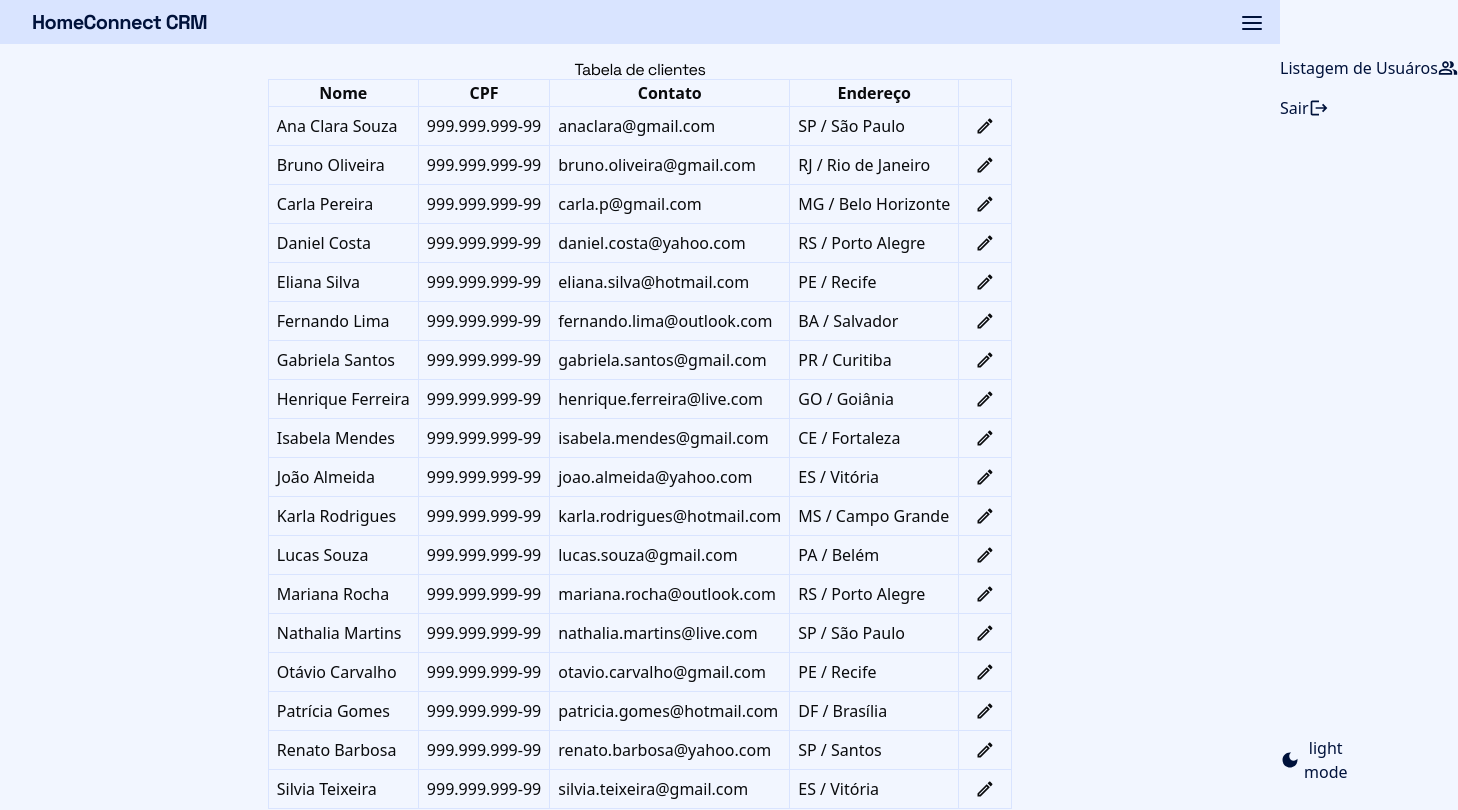
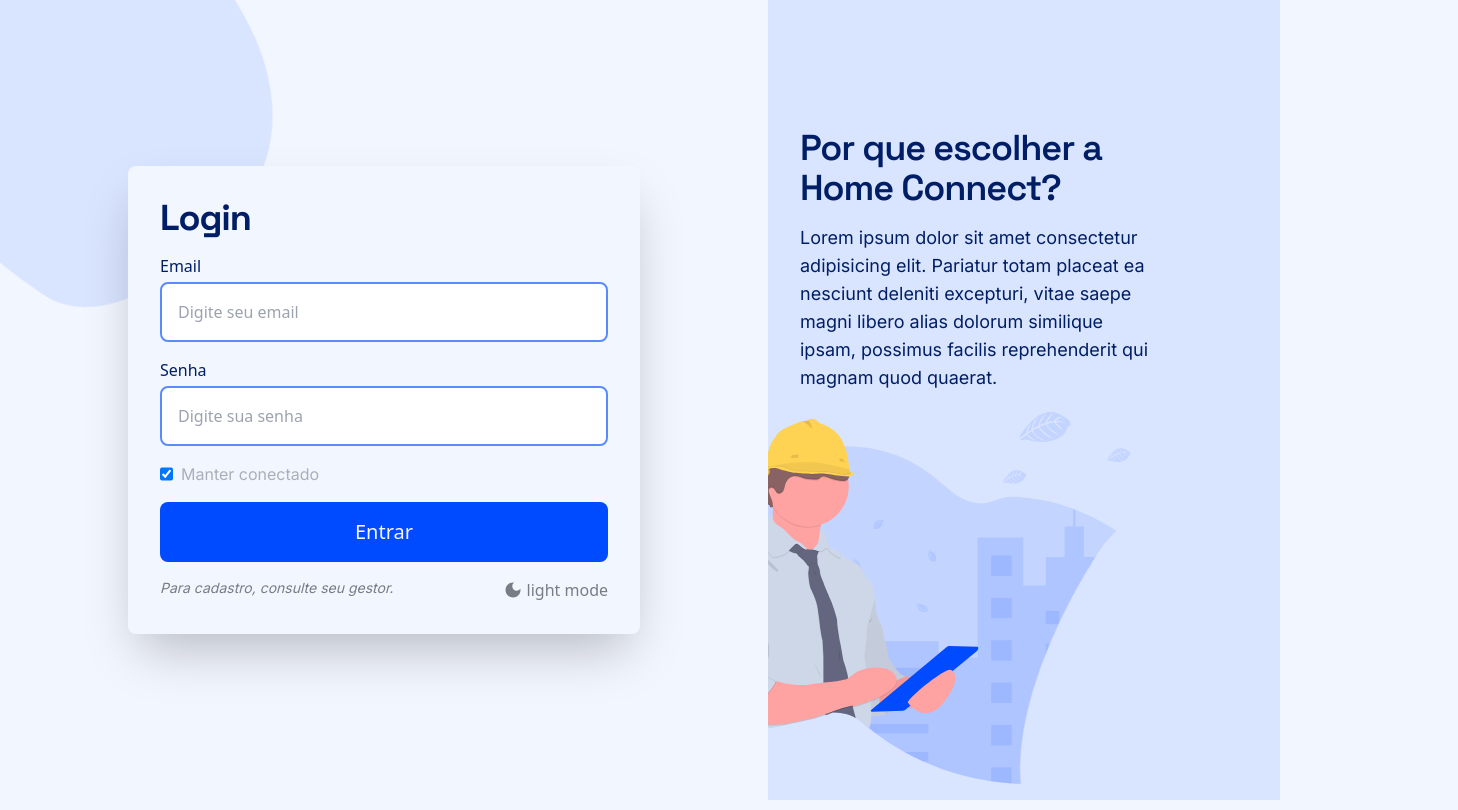
Before and after one commit to Joao-Eduardo-AJ/home-connect-crm, a Next.js app: page / in a window 1280 px wide. Shown: the top 810 px of the page, 1458 px wide, since content can reach past the window. Built offline with nearby package versions, Linux system fonts and the light colour scheme.

Commit message:
fix: fix project structure

```diff
--- a/src/app/_components/aside/index.tsx
+++ b/src/app/_components/aside/index.tsx
@@ -12,7 +12,7 @@
 export function Aside() {
   const pathname = usePathname();
 
-  if (pathname === "login") {
+  if (pathname === "/") {
     return <></>;
   }
 
@@ -61,11 +61,11 @@
           Listagem de Usuáros <PeopleAltOutlined fontSize="small" />
         </Button>
       )}
-      {pathname !== "/" && (
+      {pathname !== "/clients" && (
         <Button
           variant={{ type: "text" }}
           onClick={() => {
-            router.push("/");
+            router.push("/clients");
           }}
         >
           Listagem de Clientes <ManageAccountsOutlined fontSize="small" />
@@ -74,7 +74,7 @@
       <Button
         variant={{ type: "text" }}
         onClick={() => {
-          router.push("login");
+          router.push("/");
         }}
       >
         Sair <Logout fontSize="small" />
--- a/src/app/_components/header/index.tsx
+++ b/src/app/_components/header/index.tsx
@@ -4,7 +4,7 @@
 export const Header = () => {
   const pathname = usePathname();
 
-  if (pathname === "/login") {
+  if (pathname === "/") {
     return <></>;
   }
   return (
--- /dev/null
+++ b/src/app/clients/page.tsx
@@ -0,0 +1,36 @@
+import { TD, TH } from "@/components";
+import { IconButton } from "@/components/icon-button";
+import { clients } from "@/mock";
+import { EditOutlined } from "@mui/icons-material";
+
+const Clients = () => (
+  <main className="flex flex-col items-center p-4">
+    <h2>Tabela de clientes</h2>
+    <table>
+      <thead>
+        <tr>
+          <TH>Nome</TH>
+          <TH variant={{ type: "hiddenMD" }}>CPF</TH>
+          <TH>Contato</TH>
+          <TH variant={{ type: "hiddenSM" }}>Endereço</TH>
+          <TH />
+        </tr>
+      </thead>
+      <tbody>
+        {clients.map((client, index) => (
+          <tr key={index}>
+            <TD>{client.fullName}</TD>
+            <TD variant={{ type: "hiddenMD" }}>{client.cpf ?? ""}</TD>
+            <TD>{client.contact.email}</TD>
+            <TD>{`${client.address.state} / ${client.address.city}`}</TD>
+            <TD>
+              <IconButton><EditOutlined fontSize="small" /></IconButton>
+            </TD>
+          </tr>
+        ))}
+      </tbody>
+    </table>
+  </main>
+);
+
+export default Clients;
--- a/src/app/login/page.tsx
+++ /dev/null
@@ -1,47 +0,0 @@
-import { Button } from "@/components/button";
-import { FloatingBalls } from "@/app/login/components/floating-ball";
-import { Input, ToogleThemeButton } from "@/components";
-import Image from "next/image";
-
-const Login = () => (
-  <main className="relative flex h-svh items-center justify-between overflow-hidden text-gray-800">
-    <FloatingBalls />
-    <section className="grid w-full max-w-lg gap-4 rounded-lg bg-background-light p-4 text-sm text-primary-900 dark:bg-background-dark dark:text-gray-100 esm:mx-14 esm:p-8 esm:text-base esm:shadow-2xl sm:ml-[10%] md:mx-auto">
-      <h2 className="text-3xl font-bold esm:text-4xl">Login</h2>
-      <Input label="Email" placeholder="Digite seu email" />
-      <Input label="Senha" placeholder="Digite sua senha" />
-      <label className="flex gap-2 text-gray-400">
-        <input type="checkbox" defaultChecked />
-        <p>Manter conectado</p>
-      </label>
-      <Button variant={{ type: "contained" }}>Entrar</Button>
-      <div className="flex justify-between">
-        <p className="text-sm italic text-gray-600">
-          Para cadastro, consulte seu gestor.
-        </p>
-        <ToogleThemeButton variant={{ type: "login" }} />
-      </div>
-    </section>
-    <aside className="relative -z-20 flex h-full w-0 max-w-lg flex-col gap-4 overflow-hidden bg-primary-200 text-primary-900 dark:bg-primary-1000 dark:text-primary-200 lg:w-full lg:pl-8 lg:pr-32 lg:pt-32">
-      <h2 className="text-4xl font-semibold">
-        Por que escolher a Home Connect?
-      </h2>
-      <p className="text-lg">
-        Lorem ipsum dolor sit amet consectetur adipisicing elit. Pariatur totam
-        placeat ea nesciunt deleniti excepturi, vitae saepe magni libero alias
-        dolorum similique ipsam, possimus facilis reprehenderit qui magnam quod
-        quaerat.
-      </p>
-      <Image
-        src="/images/login.svg"
-        alt=""
-        width={470}
-        height={470}
-        className="absolute -left-20 bottom-4 h-auto w-auto"
-        priority
-      />
-    </aside>
-  </main>
-);
-
-export default Login;
--- a/src/app/page.tsx
+++ b/src/app/page.tsx
@@ -1,36 +1,58 @@
-import { TD, TH } from "@/components";
-import { IconButton } from "@/components/icon-button";
-import { clients } from "@/mock";
-import { Edit, EditOutlined } from "@mui/icons-material";
+"use client";
 
-const Home = () => (
-  <main className="flex flex-col items-center p-4">
-    <h2>Tabela de clientes</h2>
-    <table>
-      <thead>
-        <tr>
-          <TH>Nome</TH>
-          <TH variant={{ type: "hiddenMD" }}>CPF</TH>
-          <TH>Contato</TH>
-          <TH variant={{ type: "hiddenSM" }}>Endereço</TH>
-          <TH />
-        </tr>
-      </thead>
-      <tbody>
-        {clients.map((client, index) => (
-          <tr key={index}>
-            <TD>{client.fullName}</TD>
-            <TD variant={{ type: "hiddenMD" }}>{client.cpf ?? ""}</TD>
-            <TD>{client.contact.email}</TD>
-            <TD>{`${client.address.state} / ${client.address.city}`}</TD>
-            <TD>
-              <IconButton><EditOutlined fontSize="small" /></IconButton>
-            </TD>
-          </tr>
-        ))}
-      </tbody>
-    </table>
-  </main>
-);
+import { Button } from "@/components/button";
+import { FloatingBalls } from "@/app/_components/floating-ball";
+import { Input, ToogleThemeButton } from "@/components";
+import Image from "next/image";
+import { useRouter } from "next/navigation";
 
-export default Home;
+const Login = () => {
+  const router = useRouter();
+  return (
+    <main className="relative flex h-svh items-center justify-between overflow-hidden text-gray-800">
+      <FloatingBalls />
+      <section className="grid w-full max-w-lg gap-4 rounded-lg bg-background-light p-4 text-sm text-primary-900 dark:bg-background-dark dark:text-gray-100 esm:mx-14 esm:p-8 esm:text-base esm:shadow-2xl sm:ml-[10%] md:mx-auto">
+        <h2 className="text-3xl font-bold esm:text-4xl">Login</h2>
+        <Input label="Email" placeholder="Digite seu email" />
+        <Input label="Senha" placeholder="Digite sua senha" />
+        <label className="flex gap-2 text-gray-400">
+          <input type="checkbox" defaultChecked />
+          <p>Manter conectado</p>
+        </label>
+        <Button
+          variant={{ type: "contained" }}
+          onClick={() => router.push("/clients")}
+        >
+          Entrar
+        </Button>
+        <div className="flex justify-between">
+          <p className="text-sm italic text-gray-600">
+            Para cadastro, consulte seu gestor.
+          </p>
+          <ToogleThemeButton variant={{ type: "login" }} />
+        </div>
+      </section>
+      <aside className="relative -z-20 flex h-full w-0 max-w-lg flex-col gap-4 overflow-hidden bg-primary-200 text-primary-900 dark:bg-primary-1000 dark:text-primary-200 lg:w-full lg:pl-8 lg:pr-32 lg:pt-32">
+        <h2 className="text-4xl font-semibold">
+          Por que escolher a Home Connect?
+        </h2>
+        <p className="text-lg">
+          Lorem ipsum dolor sit amet consectetur adipisicing elit. Pariatur
+          totam placeat ea nesciunt deleniti excepturi, vitae saepe magni libero
+          alias dolorum similique ipsam, possimus facilis reprehenderit qui
+          magnam quod quaerat.
+        </p>
+        <Image
+          src="/images/login.svg"
+          alt=""
+          width={470}
+          height={470}
+          className="absolute -left-20 bottom-4 h-auto w-auto"
+          priority
+        />
+      </aside>
+    </main>
+  );
+};
+
+export default Login;
--- a/src/services/repositorys/address/type.ts
+++ /dev/null
@@ -1,4 +0,0 @@
-export interface IAddress {
-  state: string;
-  city: string;
-}
--- a/src/services/repositorys/contact/type.ts
+++ /dev/null
@@ -1,4 +0,0 @@
-export interface IContact {
-  email: string;
-  phoneNumber: string;
-}
```
Also changed, not shown: src/services/repositorys/user/type.ts (deleted, +0 -14 lines), src/app/_components/floating-ball/index.tsx (renamed from src/app/login/components/floating-ball/index.tsx), src/services/users/index.ts (added).
